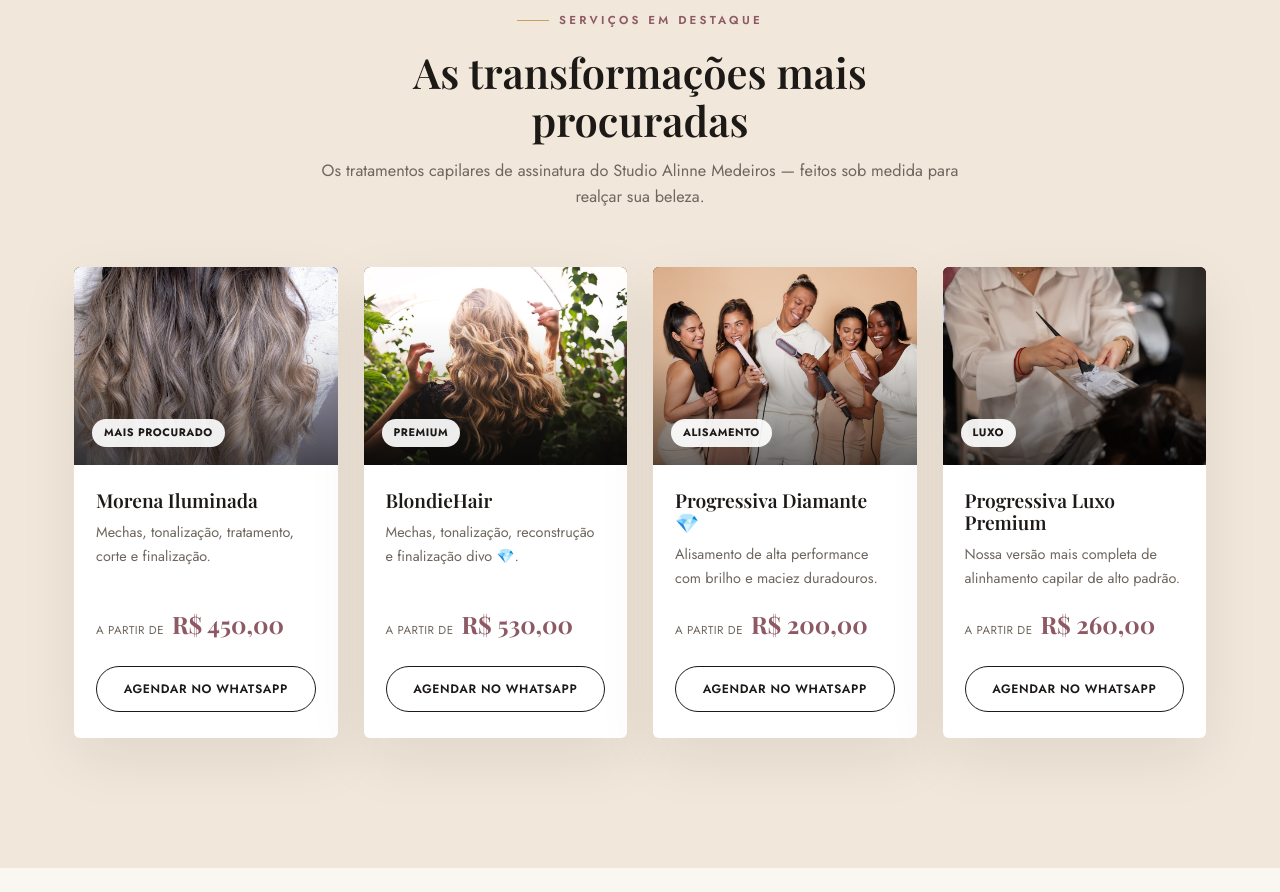
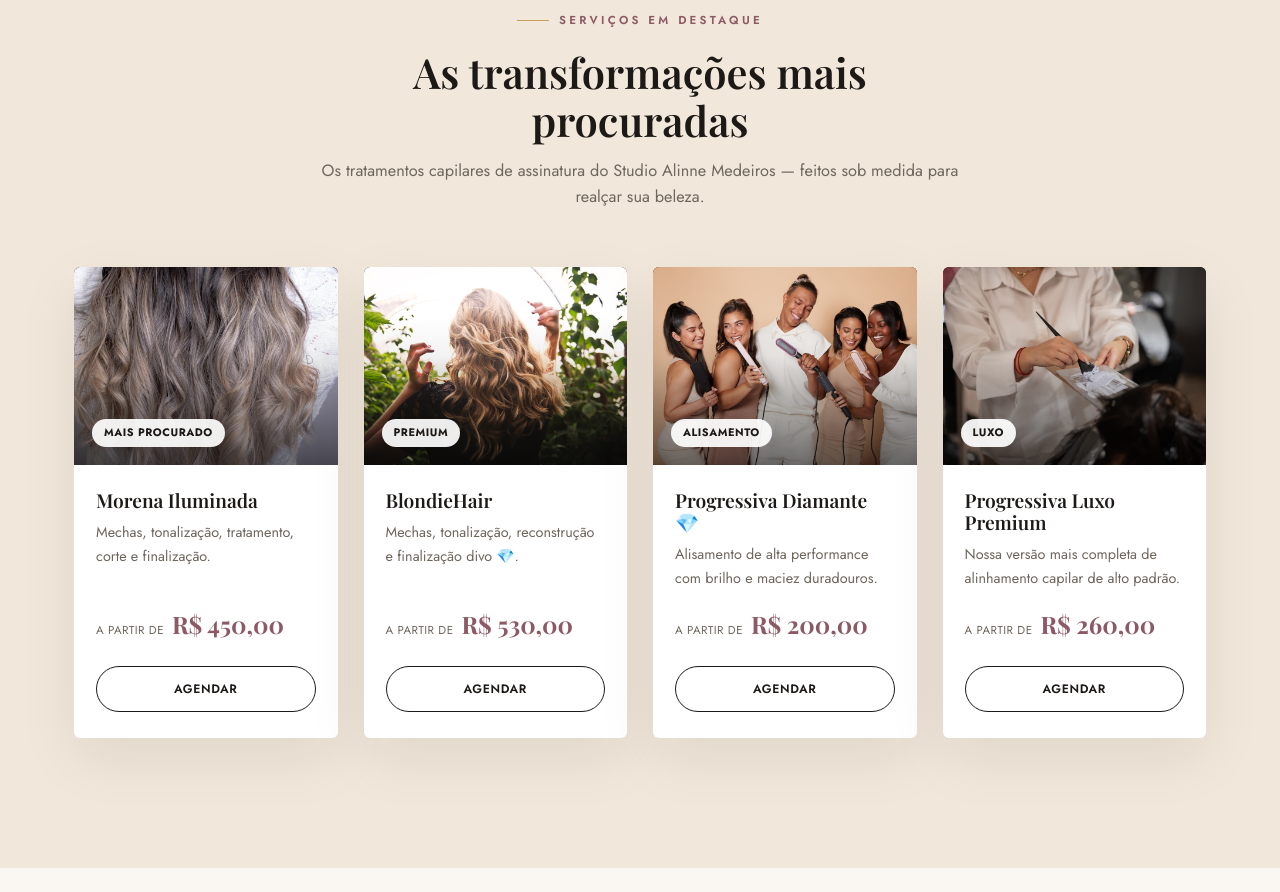
Before and after one commit to Igorleite21/studio-alinne, a website: page index.html in a window 1280 px wide. Shown: the part 1905-2797 px from the top of the page. Drawn offline with nearby package versions, Linux system fonts and the light colour scheme; a web font is replaced by a local one.

Commit message:
Simplifica texto dos botões de agendamento
Troca "Agendar no WhatsApp" por apenas "Agendar" no menu mobile e nos
cards de serviços em destaque, já que o ícone do WhatsApp ao lado já
deixa isso claro.

Co-Authored-By: Claude Sonnet 5 <noreply@anthropic.com>

```diff
--- a/index.html
+++ b/index.html
@@ -38,7 +38,7 @@
   <a href="#servicos">Serviços</a>
   <a href="#avaliacoes">Avaliações</a>
   <a href="#contato">Contato</a>
-  <a href="#" class="btn btn-primary" data-wa="Olá, Alinne! Vim pelo site e gostaria de agendar um horário.">Agendar no WhatsApp</a>
+  <a href="#" class="btn btn-primary" data-wa="Olá, Alinne! Vim pelo site e gostaria de agendar um horário.">Agendar</a>
 </div>
 
 <!-- Hero -->
@@ -124,7 +124,7 @@
           <h3>Morena Iluminada</h3>
           <p>Mechas, tonalização, tratamento, corte e finalização.</p>
           <div class="feature-price"><small>A partir de</small><strong>R$ 450,00</strong></div>
-          <a href="#" class="btn btn-outline btn-block btn-sm" data-wa="Olá, Alinne! Vim pelo site e gostaria de agendar o serviço Morena Iluminada.">Agendar no WhatsApp</a>
+          <a href="#" class="btn btn-outline btn-block btn-sm" data-wa="Olá, Alinne! Vim pelo site e gostaria de agendar o serviço Morena Iluminada.">Agendar</a>
         </div>
       </div>
 
@@ -134,7 +134,7 @@
           <h3>BlondieHair</h3>
           <p>Mechas, tonalização, reconstrução e finalização divo 💎.</p>
           <div class="feature-price"><small>A partir de</small><strong>R$ 530,00</strong></div>
-          <a href="#" class="btn btn-outline btn-block btn-sm" data-wa="Olá, Alinne! Vim pelo site e gostaria de agendar o serviço BlondieHair.">Agendar no WhatsApp</a>
+          <a href="#" class="btn btn-outline btn-block btn-sm" data-wa="Olá, Alinne! Vim pelo site e gostaria de agendar o serviço BlondieHair.">Agendar</a>
         </div>
       </div>
 
@@ -144,7 +144,7 @@
           <h3>Progressiva Diamante 💎</h3>
           <p>Alisamento de alta performance com brilho e maciez duradouros.</p>
           <div class="feature-price"><small>A partir de</small><strong>R$ 200,00</strong></div>
-          <a href="#" class="btn btn-outline btn-block btn-sm" data-wa="Olá, Alinne! Vim pelo site e gostaria de agendar o serviço Progressiva Diamante.">Agendar no WhatsApp</a>
+          <a href="#" class="btn btn-outline btn-block btn-sm" data-wa="Olá, Alinne! Vim pelo site e gostaria de agendar o serviço Progressiva Diamante.">Agendar</a>
         </div>
       </div>
 
@@ -154,7 +154,7 @@
           <h3>Progressiva Luxo Premium</h3>
           <p>Nossa versão mais completa de alinhamento capilar de alto padrão.</p>
           <div class="feature-price"><small>A partir de</small><strong>R$ 260,00</strong></div>
-          <a href="#" class="btn btn-outline btn-block btn-sm" data-wa="Olá, Alinne! Vim pelo site e gostaria de agendar o serviço Progressiva Luxo Premium.">Agendar no WhatsApp</a>
+          <a href="#" class="btn btn-outline btn-block btn-sm" data-wa="Olá, Alinne! Vim pelo site e gostaria de agendar o serviço Progressiva Luxo Premium.">Agendar</a>
         </div>
       </div>
     </div>
```
